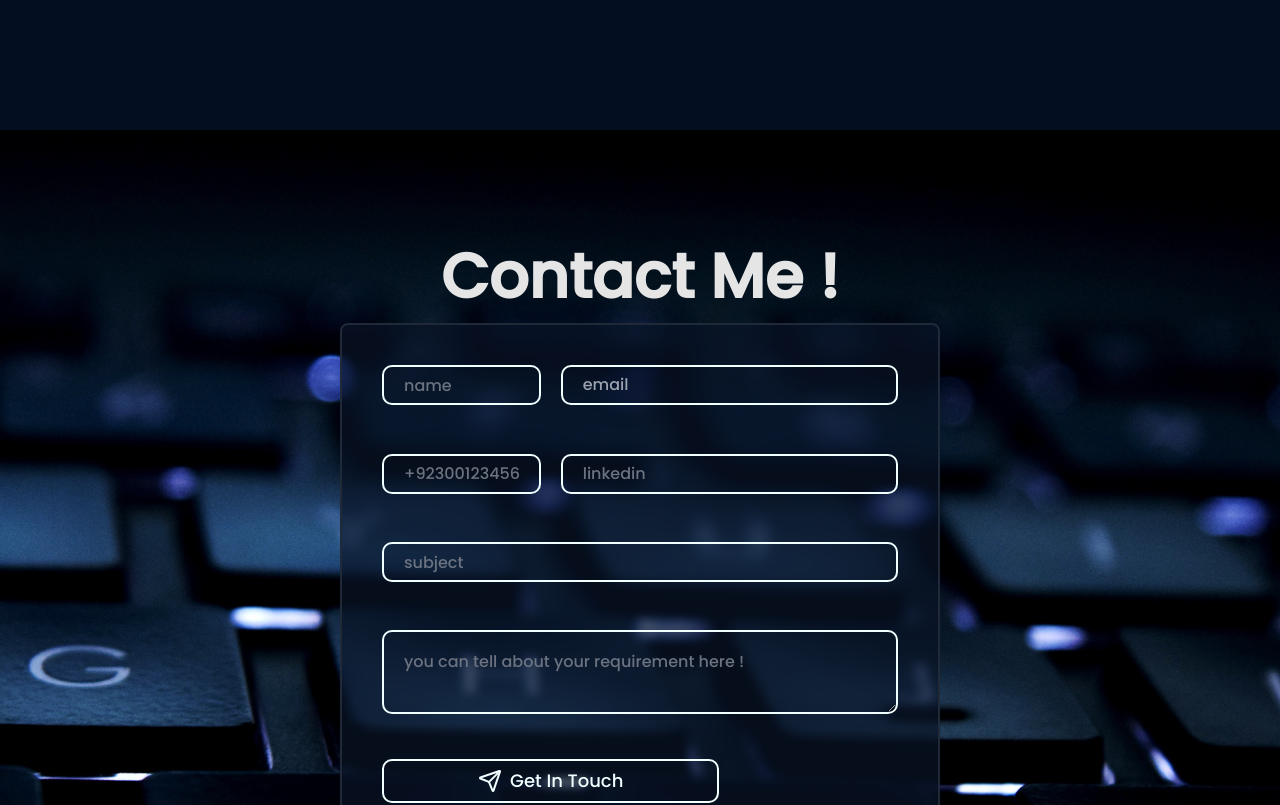
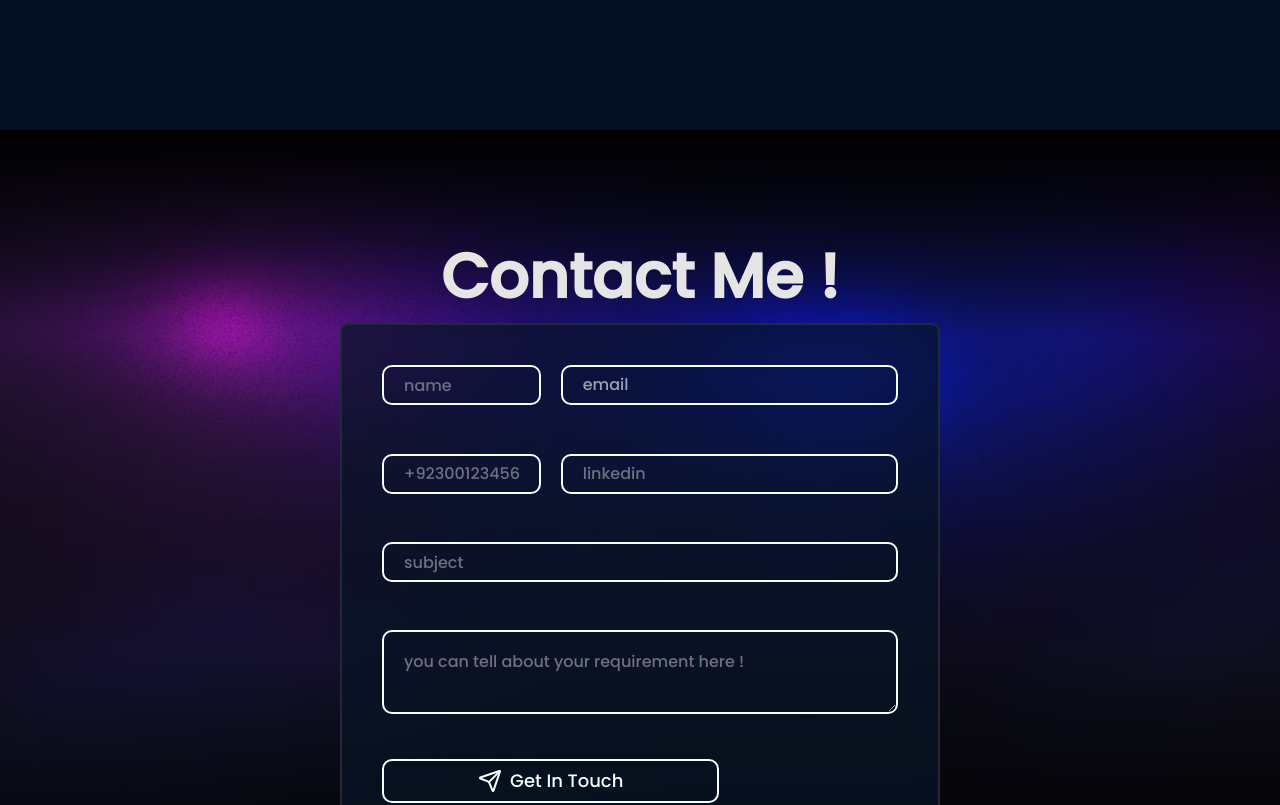
Before and after one commit to Sharoon-Masih/new-sharoon-portfolio, a Next.js app: page / in a window 1280 px wide. Shown: the part 5100-5905 px from the top of the page. Built offline with nearby package versions, Linux system fonts and the light colour scheme; no server answers.

Commit message:
added new-bg

```diff
--- a/src/components/contact.tsx
+++ b/src/components/contact.tsx
@@ -3,7 +3,7 @@ import ContactForm from './shared/contactForm'
 
 const Contact = () => {
     return (
-        <div className="bg-[url('/contactform-bg.png')] h-[800px] bg-center bg-fixed bg-opacity-10 backdrop-blur-md my-[100px] lg:my-[150px] flex justify-center items-center flex-col w-full">
+        <div className="bg-[url('/contactform-bg2.avif')] h-[800px] bg-center bg-fixed bg-opacity-10 backdrop-blur-md my-[100px] lg:my-[150px] flex justify-center items-center flex-col w-full">
         <h2 className='text-[42px] sm:text-[52px] lg:text-[62px] font-semibold pt-11'>Contact Me !</h2>
             <ContactForm />
         </div>
```
Also changed, not shown: public/contactform-bg2.avif (added).
